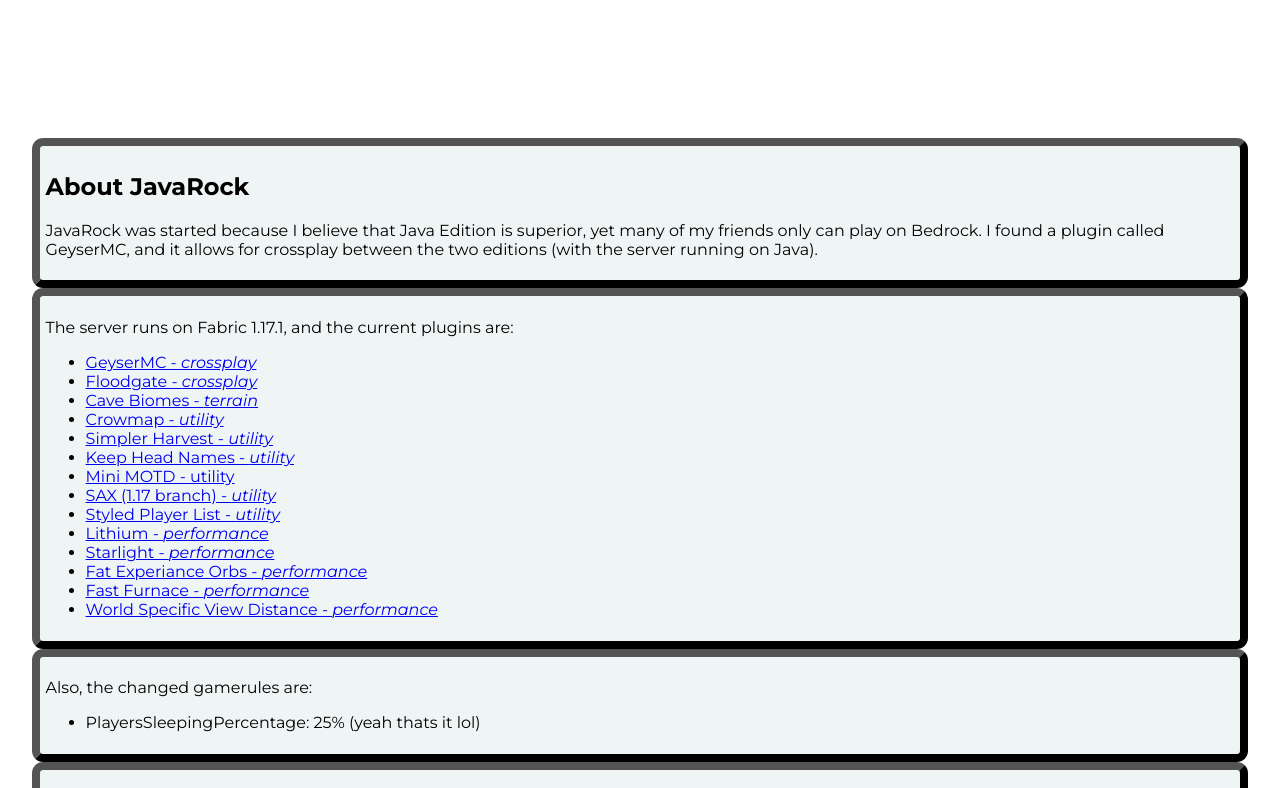
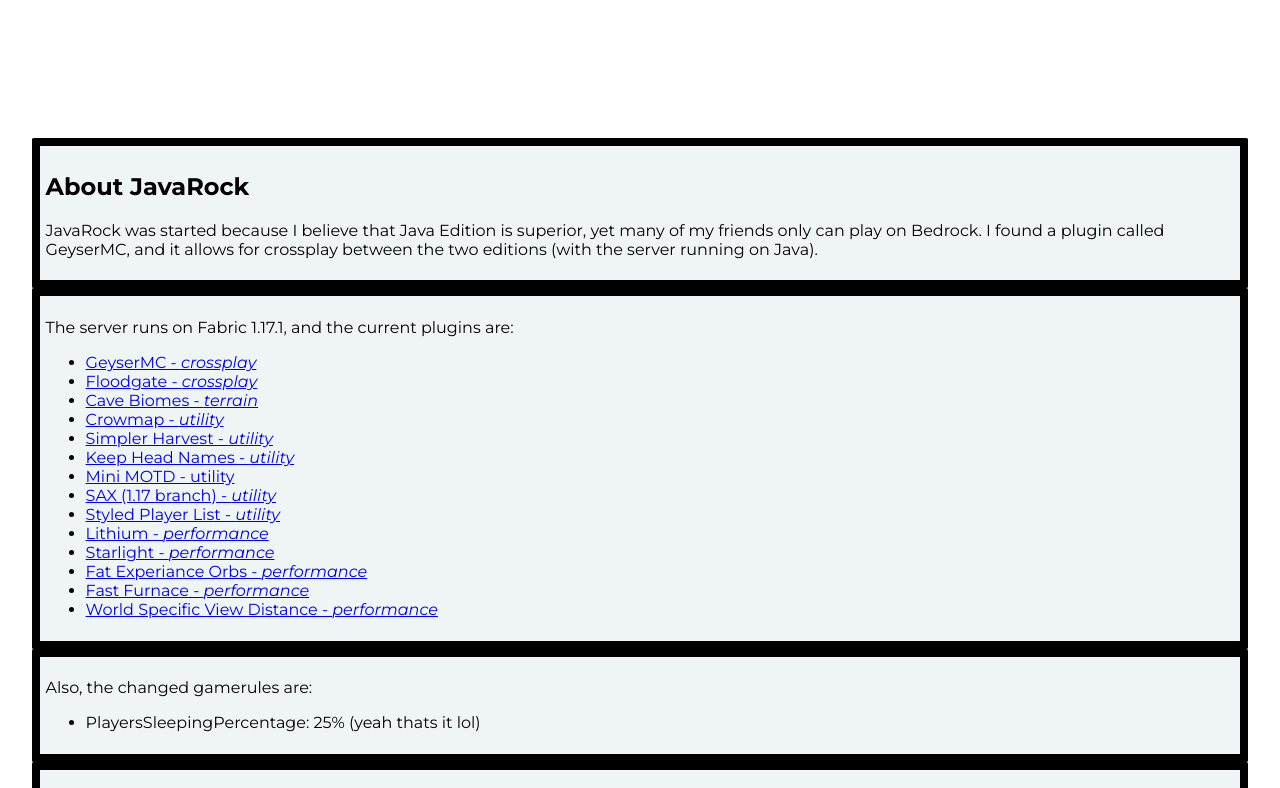
Before and after one commit to JavaRockMC/javarock-site, a website: page src/public/html/index.html in a window 1280 px wide. Shown: the part 720-1508 px from the top of the page. Drawn offline with Linux system fonts and the light colour scheme; no server answers.

Commit message:
ugly border (styling attempt 3)

```diff
--- a/src/public/css/main.scss
+++ b/src/public/css/main.scss
@@ -87,8 +87,8 @@
     }
     div.section {
       border-width: 8px;
-      border-style: outset;
-      border-radius: .7em;
+      border-style: solid;
+      border-radius: .1em;
       background-color: #eff5f5;
       border-color: #000000;
       padding: .35em;
```
Also changed, not shown: src/public/css/main.css.
